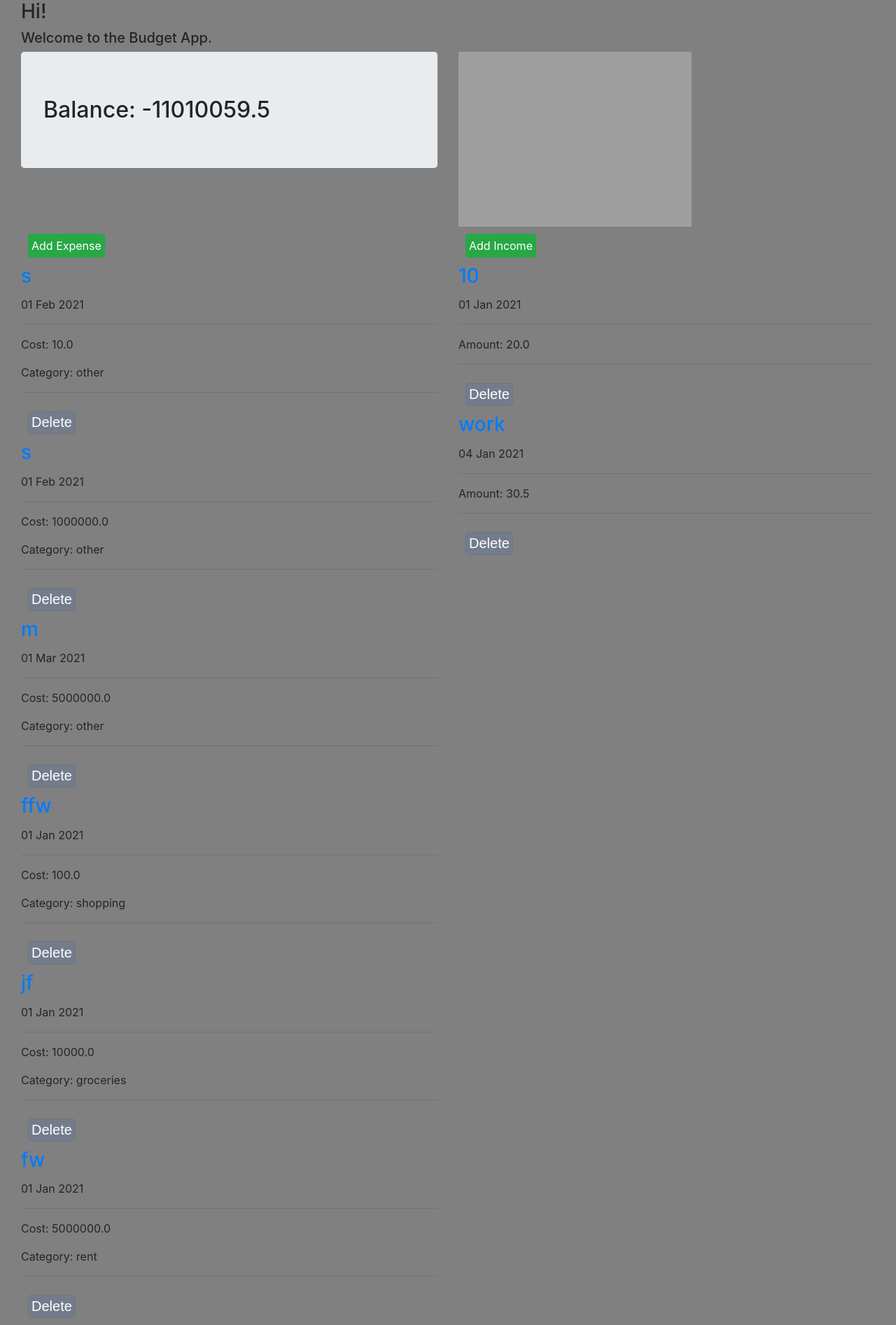
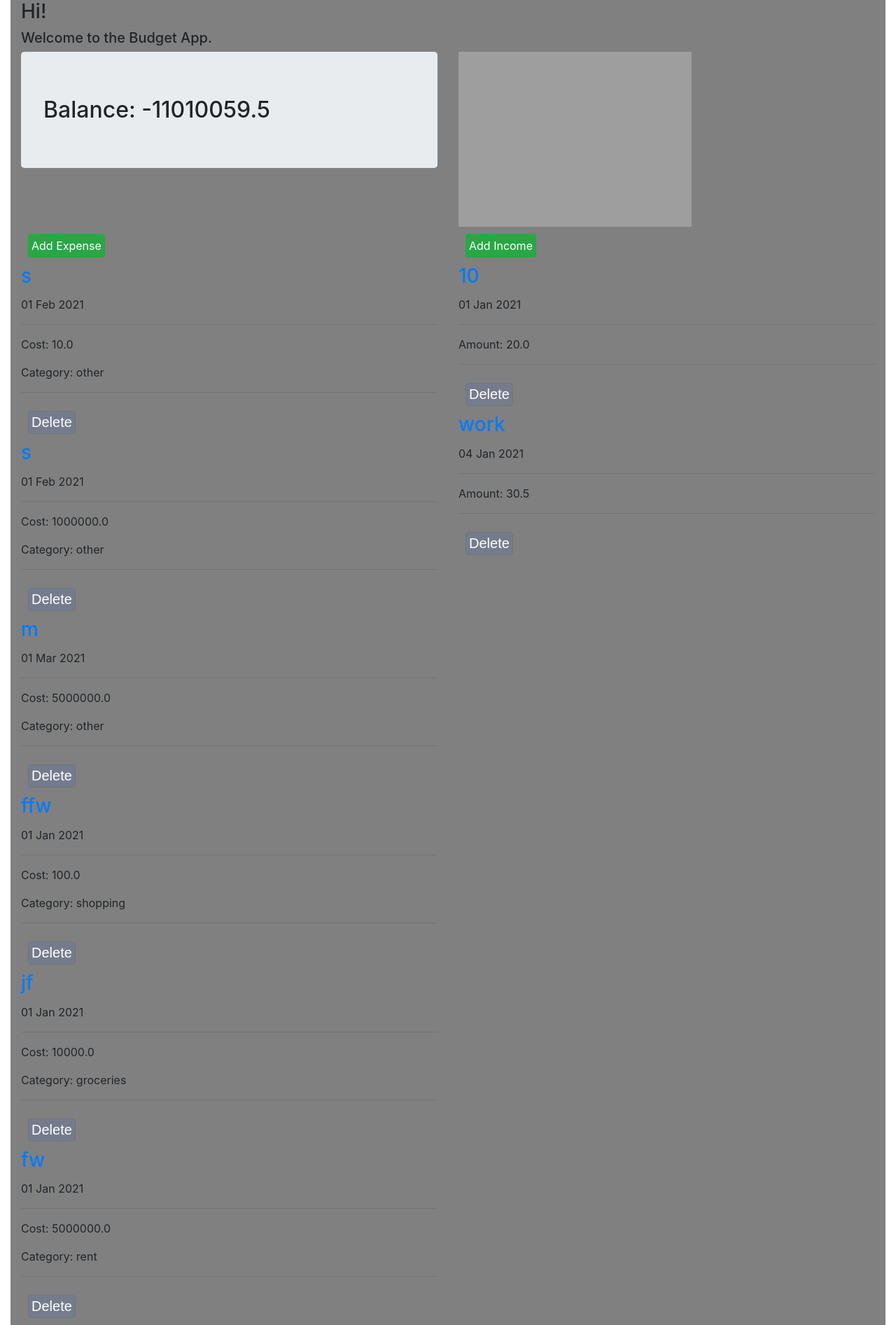
Before and after one commit to GretaRob/Budget, a Django app: page / in a window 1280 px wide. Shown: the whole page at 70% size. Run offline with Django 3.2, Linux system fonts and the light colour scheme; data comes from the database, SQL or seed files in the repository; some libraries are stand-ins or nearby versions; grey boxes are pictures that could not be loaded.

Commit message:
added css file

```diff
--- a/Budget/settings.py
+++ b/Budget/settings.py
@@ -119,3 +119,8 @@
 # https://docs.djangoproject.com/en/3.1/howto/static-files/
 
 STATIC_URL = '/static/'
+
+# STATICFILES_DIRS = [
+#   BASE_DIR / "static",
+#    '/var/www/static/',
+# ]
--- a/Budget/urls.py
+++ b/Budget/urls.py
@@ -16,6 +16,9 @@
 from django.contrib import admin
 from django.urls import path
 from BudgetApp.views import home, addPayments, addIncome, removePayment, removeIncome, pie_plot
+from django.conf import settings
+from django.conf.urls.static import static
+
 
 urlpatterns = [
     path('admin/', admin.site.urls),
@@ -25,4 +28,4 @@
     path('removePayment/<int:payment_id>', removePayment, name='removePayment'),
     path('removeIncome/<int:income_id>', removeIncome, name='removeIncome'),
     path('pie_plot/', pie_plot, name='pie_plot'),
-]
+] + static(settings.STATIC_URL, document_root=settings.STATIC_ROOT)
--- a/BudgetApp/templates/BudgetApp/home.html
+++ b/BudgetApp/templates/BudgetApp/home.html
@@ -4,7 +4,7 @@
 <head>
     <meta charset="UTF-8">
     <meta name="viewport" content="width=device-width, initial-scale=1.0">
-    <link rel="stylesheet" href="/static/styles.css">
+    <link rel="stylesheet" type="text/css" href="{% static 'BudgetApp/styles.css' %}">
     <title>Budget App</title>
     <link rel="stylesheet" href="https://maxcdn.bootstrapcdn.com/bootstrap/4.0.0/css/bootstrap.min.css"
     integrity="sha384-Gn5384xqQ1aoWXA+058RXPxPg6fy4IWvTNh0E263XmFcJlSAwiGgFAW/dAiS6JXm" crossorigin="anonymous">
@@ -21,15 +21,15 @@
     </style>
 </head>
 <body>
-    <div class="container-fluid block">
-        <div class="col">
+    <div class="container-fluid">
+        <div class="col block">
             <div class="well">
                 <div class='block1'>
                 <h3>Hi!</h3>
                 <h5>Welcome to the Budget App.</h5>
                 </div>
             </div>
-            <div class="row">
+            <div class="row lists">
                 <div class="col">
                     <div class="well">
                         <h2 class="jumbotron">
```
Also changed, not shown: BudgetApp/static/BudgetApp/styles.css (renamed from Budget/static/styles.css).
